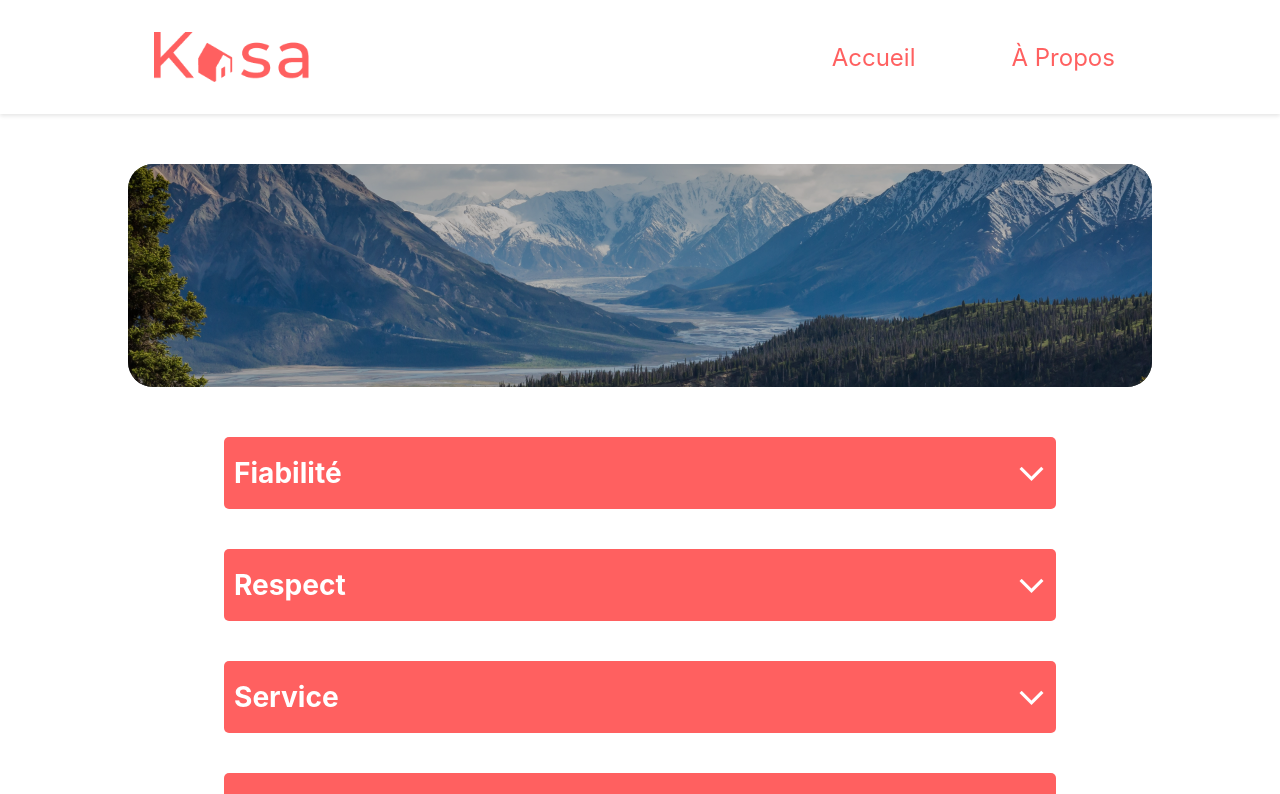
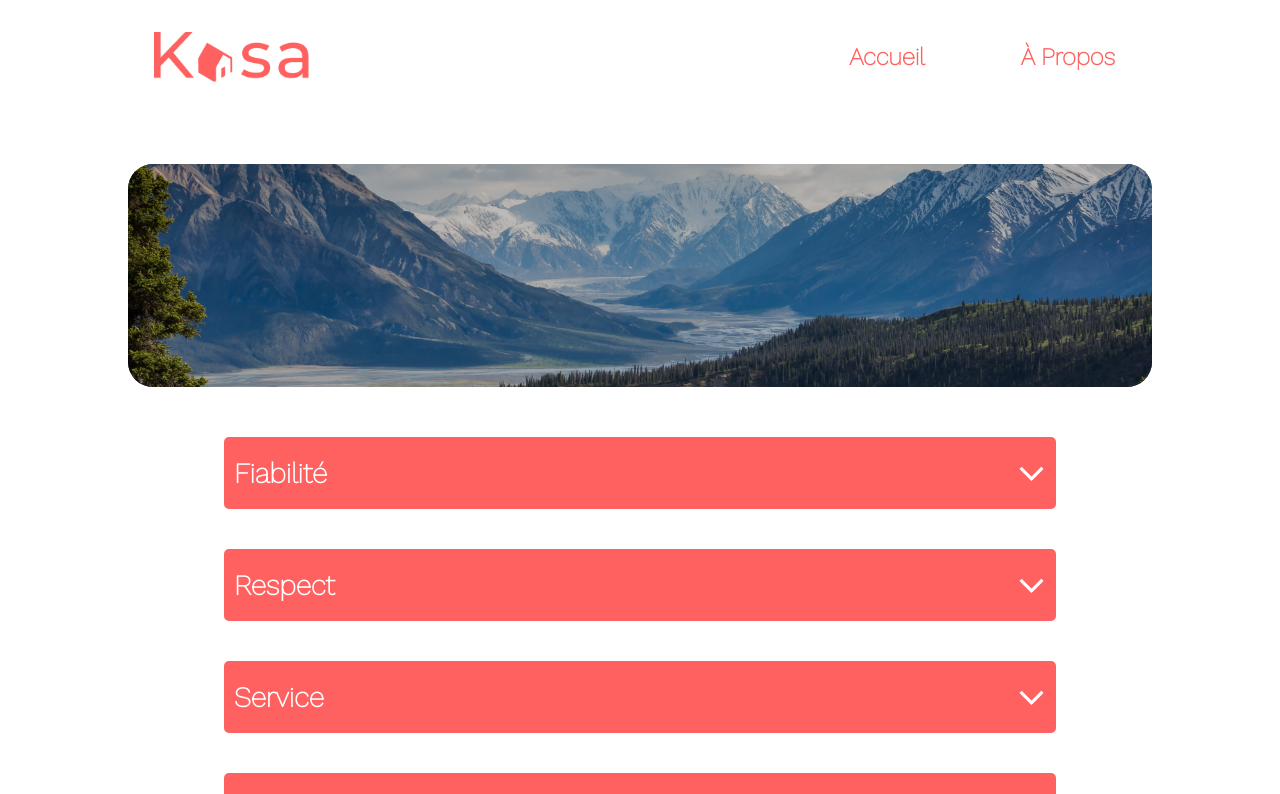
Before and after one commit to LucioleSan/kasa-location-appartements, a React (Create React App) app: page /about in a window 1280 px wide. Shown: the top 794 px of the page. Built offline with nearby package versions, Linux system fonts and the light colour scheme.

Commit message:
ajout de la police Montserrat

```diff
--- a/src/styles/_dropDown.scss
+++ b/src/styles/_dropDown.scss
@@ -27,5 +27,6 @@
 .dropDown__content{
       color: white;
       padding: 10px;
+      font-weight: bold;
 
 }
--- a/src/styles/_global.scss
+++ b/src/styles/_global.scss
@@ -1,10 +1,10 @@
 body {
     margin: 0;
-    font-family: -apple-system, BlinkMacSystemFont, 'Segoe UI', 'Roboto', 'Oxygen',
-      'Ubuntu', 'Cantarell', 'Fira Sans', 'Droid Sans', 'Helvetica Neue',
-      sans-serif;
-    -webkit-font-smoothing: antialiased;
-    -moz-osx-font-smoothing: grayscale;
+    font-family: 'Montserrat', sans-serif;
+font-family: 'Patrick Hand', cursive;
+font-family: 'Questrial', sans-serif;
+font-family: 'Syne', sans-serif;
+font-family: 'Work Sans', sans-serif;
   }
 
   code {
--- a/src/styles/_header.scss
+++ b/src/styles/_header.scss
@@ -3,8 +3,7 @@
   justify-content: space-between;
   align-items: center;
   padding: 2rem;
-  background-color: #fff;
-  box-shadow: 0 2px 4px 0 rgba(0,0,0,0.1);
+
 
 
   &__logo {
@@ -16,6 +15,7 @@
     color: #FF6060;
     margin-right: 7%;
     font-size: 24px;
+    font-weight: 900;
   }
 
   &__link {
```
